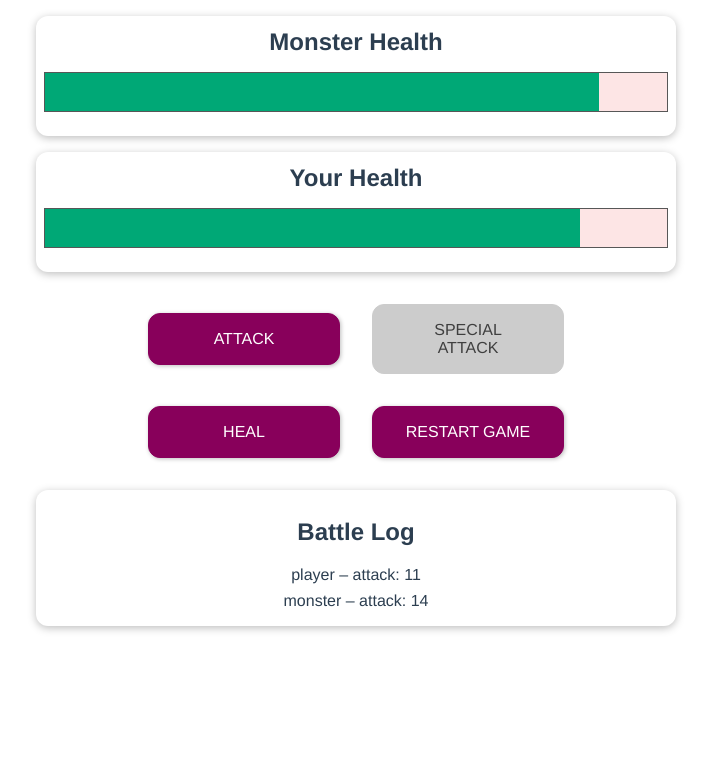
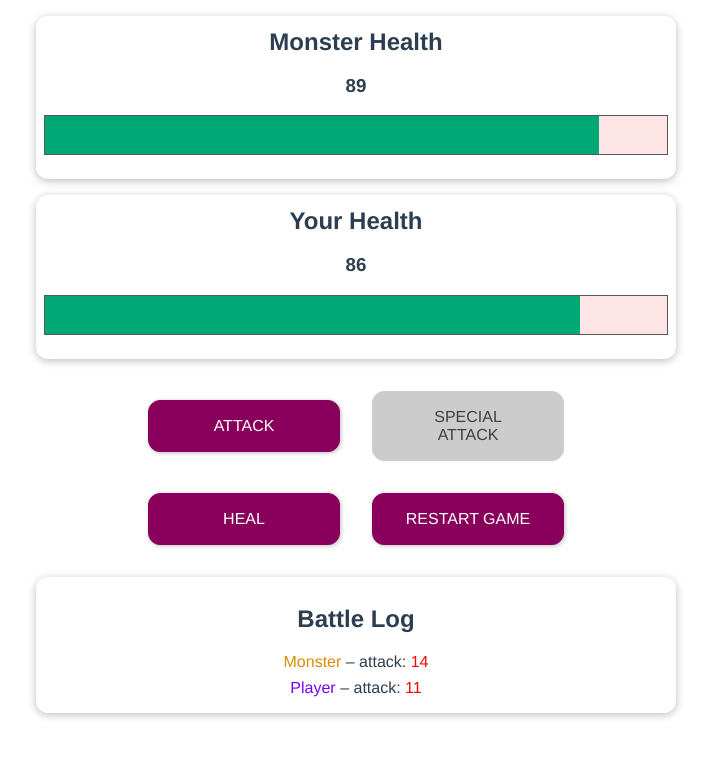
Before and after one commit to leokotman/monster-game, a Vue app: page / in a window 1280 px wide. Both pictures are taken after a click on the button "ATTACK". Shown: the top 758 px of the page, without its empty margins (284-995 px from the left). Built offline with nearby package versions, Linux system fonts and the light colour scheme.

Commit message:
styled log & fixed log queue

```diff
--- a/src/components/Game.vue
+++ b/src/components/Game.vue
@@ -2,33 +2,56 @@
   <div>
     <section v-show="gameStopped">
       <h2>Game result</h2>
-      <p class="winLoseMsg">{{winLoseMessage}}</p>
+      <p class="winLoseMsg">{{ winLoseMessage }}</p>
     </section>
     <section id="monster" class="container">
       <h2>Monster Health</h2>
+      <h3>{{ monsterHealth }}</h3>
       <div class="healthbar">
         <div class="healthbar__value" v-bind:style="monsterBar"></div>
       </div>
     </section>
     <section id="player" class="container">
       <h2>Your Health</h2>
+      <h3>{{ playerHealth }}</h3>
       <div class="healthbar">
         <div class="healthbar__value" v-bind:style="playerBar"></div>
       </div>
     </section>
     <section id="controls">
-      <button v-on:click="attackMonster" v-bind:disabled="gameStopped">ATTACK</button>
-      <button v-bind:disabled="round % 3 !== 0 || gameStopped" v-on:click="specialAttack">
+      <button v-on:click="attackMonster" v-bind:disabled="gameStopped">
+        ATTACK
+      </button>
+      <button
+        v-bind:disabled="round % 3 !== 0 || gameStopped"
+        v-on:click="specialAttack"
+      >
         SPECIAL ATTACK
       </button>
-      <button v-on:click="healPlayer" v-bind:disabled="gameStopped">HEAL</button>
+      <button v-on:click="healPlayer" v-bind:disabled="gameStopped">
+        HEAL
+      </button>
       <button v-on:click="restartGame">RESTART GAME</button>
     </section>
     <section id="log" class="container">
       <h2>Battle Log</h2>
       <ul>
         <li v-for="logMessage in logMessagesList" v-bind:key="logMessage">
-          {{logMessage.whoActed}} – {{logMessage.whichAction}}: {{logMessage.valueOfAction}}
+          <span
+            v-bind:class="{
+              'log--player': logMessage.whoActed === 'player',
+              'log--monster': logMessage.whoActed === 'monster',
+            }"
+            >{{ logMessage.whoActed }}</span
+          >
+          – {{ logMessage.whichAction }}:
+          <span
+            v-bind:class="{
+              'log--damage': logMessage.whichAction === 'attack',
+              'log--heal': logMessage.whichAction === 'heal',
+            }"
+            >{{ logMessage.valueOfAction }}</span
+          >
         </li>
       </ul>
     </section>
@@ -65,38 +88,41 @@ export default {
       this.round++;
       const attackValue = getRandomValue(5, 12);
       if (this.monsterHealth - attackValue <= 0) {
-        this.monsterHealth -= attackValue;
+        this.monsterHealth = 0;
+        this.addActionMessage("player", "attack", attackValue);
         this.winLoseMessage = "You won! You beat the monster!";
         this.gameStopped = true;
       } else {
         this.monsterHealth -= attackValue;
+        this.addActionMessage("player", "attack", attackValue);
         this.attackPlayer();
       }
-      this.addActionMessage("player", "attack", attackValue);
     },
     attackPlayer() {
       const attackValue = getRandomValue(8, 15);
       if (this.playerHealth - attackValue <= 0) {
-        this.playerHealth -= attackValue;
+        this.playerHealth = 0;
+        this.addActionMessage("monster", "attack", attackValue);
         this.winLoseMessage = "The Monster beat you, you lost.";
         this.gameStopped = true;
       } else {
         this.playerHealth -= attackValue;
+        this.addActionMessage("monster", "attack", attackValue);
       }
-      this.addActionMessage("monster", "attack", attackValue);
     },
     specialAttack() {
       this.round++;
       const attackValue = getRandomValue(10, 22);
       if (this.monsterHealth - attackValue <= 0) {
-        this.monsterHealth -= attackValue;
+        this.monsterHealth = 0;
+        this.addActionMessage("player", "attack", attackValue);
         this.winLoseMessage = "You won! You beat the monster!";
         this.gameStopped = true;
       } else {
         this.monsterHealth -= attackValue;
+        this.addActionMessage("player", "attack", attackValue);
         this.attackPlayer();
       }
-      this.addActionMessage("player", "attack", attackValue);
     },
     healPlayer() {
       this.round++;
@@ -121,7 +147,7 @@ export default {
       this.logMessagesList.unshift({
         whoActed: who,
         whichAction: what,
-        valueOfAction: value
+        valueOfAction: value,
       });
     },
   },
@@ -244,10 +270,12 @@ button:disabled {
 
 .log--player {
   color: #7700ff;
+  text-transform: capitalize;
 }
 
 .log--monster {
   color: #da8d00;
+  text-transform: capitalize;
 }
 
 .log--damage {
```
